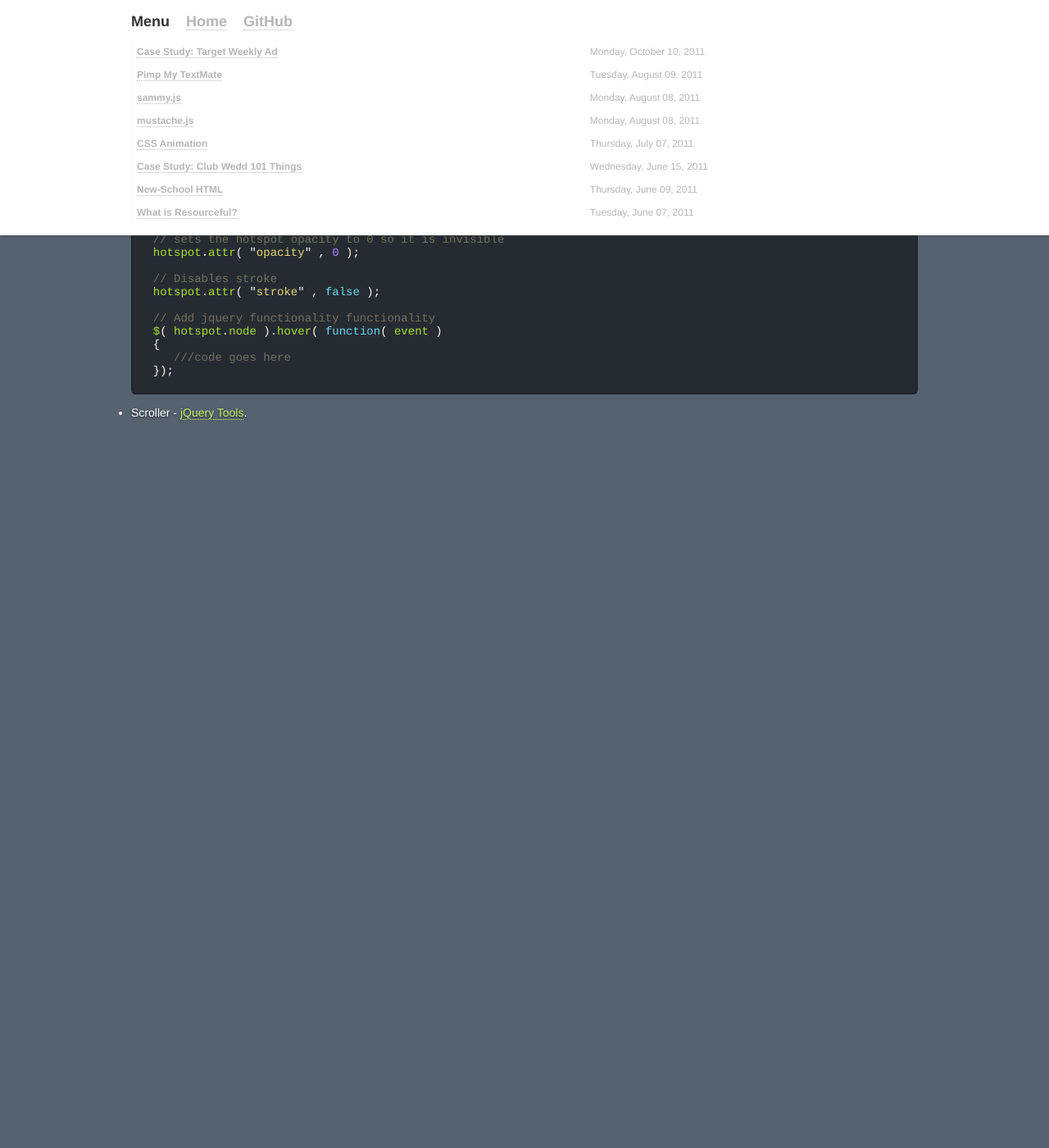
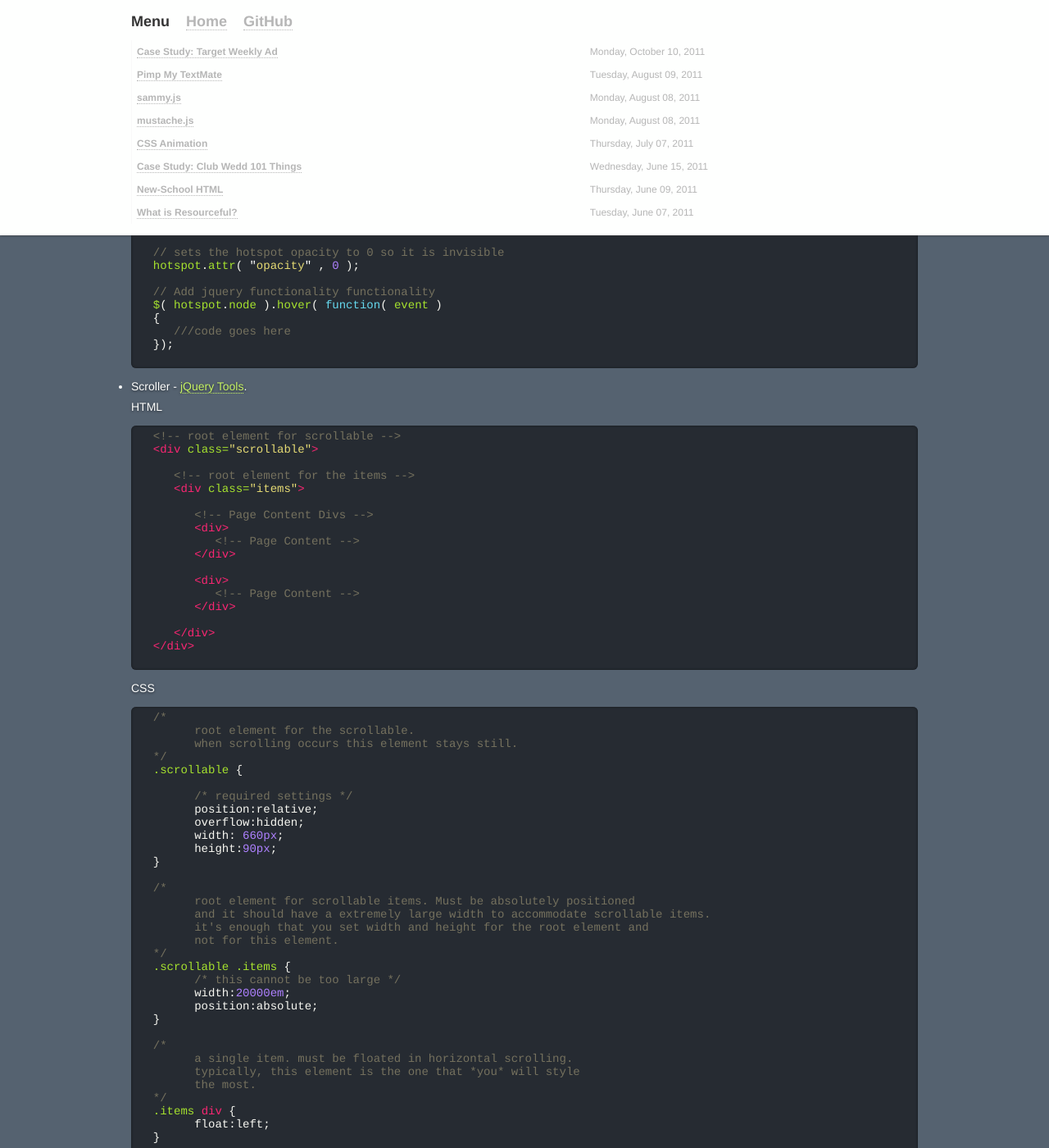
Before and after one commit to SFCRD/sfcrd.github.com, a Jekyll site: the page built from _posts/2011-10-10-case-study-target-weekly-ad.md, in a window 1280 px wide and 1400 px high, scrolled down 764 px. Shown: the whole window at 82% size. Built offline with Jekyll 4.4.1, drawn with Linux system fonts in a browser that asks for light colours; before the commit the page ends 1394 px from its top, so only the background shows below that; some of the changed text lies outside the part shown.

Commit message:
Add in jquery scrollable code

```diff
--- a/_posts/2011-10-10-case-study-target-weekly-ad.md
+++ b/_posts/2011-10-10-case-study-target-weekly-ad.md
@@ -3,10 +3,10 @@ layout: post
 title: "Case Study: Target Weekly Ad"
 excerpt: A short description about the post goes here.
 authors:
+- name: Jeremy Ruppel
+  email: jeremy.ruppel@gmail.com
 - name: Kyle Beikirch
   email: kyle.beikirch@gmail.com
-- name: Jeremy Ruppel
-  email: jeremy.ruppel@gmail.com
 
 ---
 
@@ -39,11 +39,9 @@ Some more text. Happy posting!
 
   // Creates shape based off SVG string and adds to the paper
   var hotspot = paper.path( "M 355.8 287.55 L 354.825 608 558.92 608.975 558.92 503.35 649.6 510.5" );
+
   // sets the hotspot opacity to 0 so it is invisible
   hotspot.attr( "opacity" , 0 );
-
-  // Disables stroke
-  hotspot.attr( "stroke" , false );
 
   // Add jquery functionality functionality
   $( hotspot.node ).hover( function( event )
@@ -53,3 +51,71 @@ Some more text. Happy posting!
   {% endhighlight %}
 
   - Scroller - [jQuery Tools](http://flowplayer.org/tools/scrollable/index.html).
+
+  HTML
+  {% highlight html %}
+  <!-- root element for scrollable -->
+  <div class="scrollable">
+
+     <!-- root element for the items -->
+     <div class="items">
+
+        <!-- Page Content Divs -->
+        <div>
+           <!-- Page Content -->
+        </div>
+
+        <div>
+           <!-- Page Content -->
+        </div>
+
+     </div>
+  </div>
+  {% endhighlight %}
+  CSS
+  {% highlight css %}
+  /*
+  	root element for the scrollable.
+  	when scrolling occurs this element stays still.
+  */
+  .scrollable {
+
+  	/* required settings */
+  	position:relative;
+  	overflow:hidden;
+  	width: 660px;
+  	height:90px;
+  }
+
+  /*
+  	root element for scrollable items. Must be absolutely positioned
+  	and it should have a extremely large width to accommodate scrollable items.
+  	it's enough that you set width and height for the root element and
+  	not for this element.
+  */
+  .scrollable .items {
+  	/* this cannot be too large */
+  	width:20000em;
+  	position:absolute;
+  }
+
+  /*
+  	a single item. must be floated in horizontal scrolling.
+  	typically, this element is the one that *you* will style
+  	the most.
+  */
+  .items div {
+  	float:left;
+  }
+  {% endhighlight %}
+  Javascript
+  {% highlight js %}
+  // create the scrollable
+  $( '.scrollable' ).scrollable();
+
+  //get the api
+  var api = $( '.scrollable' ).data( 'scrollable' );
+
+  //scroll to a certain page
+  api.seekTo( pageNum );
+  {% endhighlight %}
```
